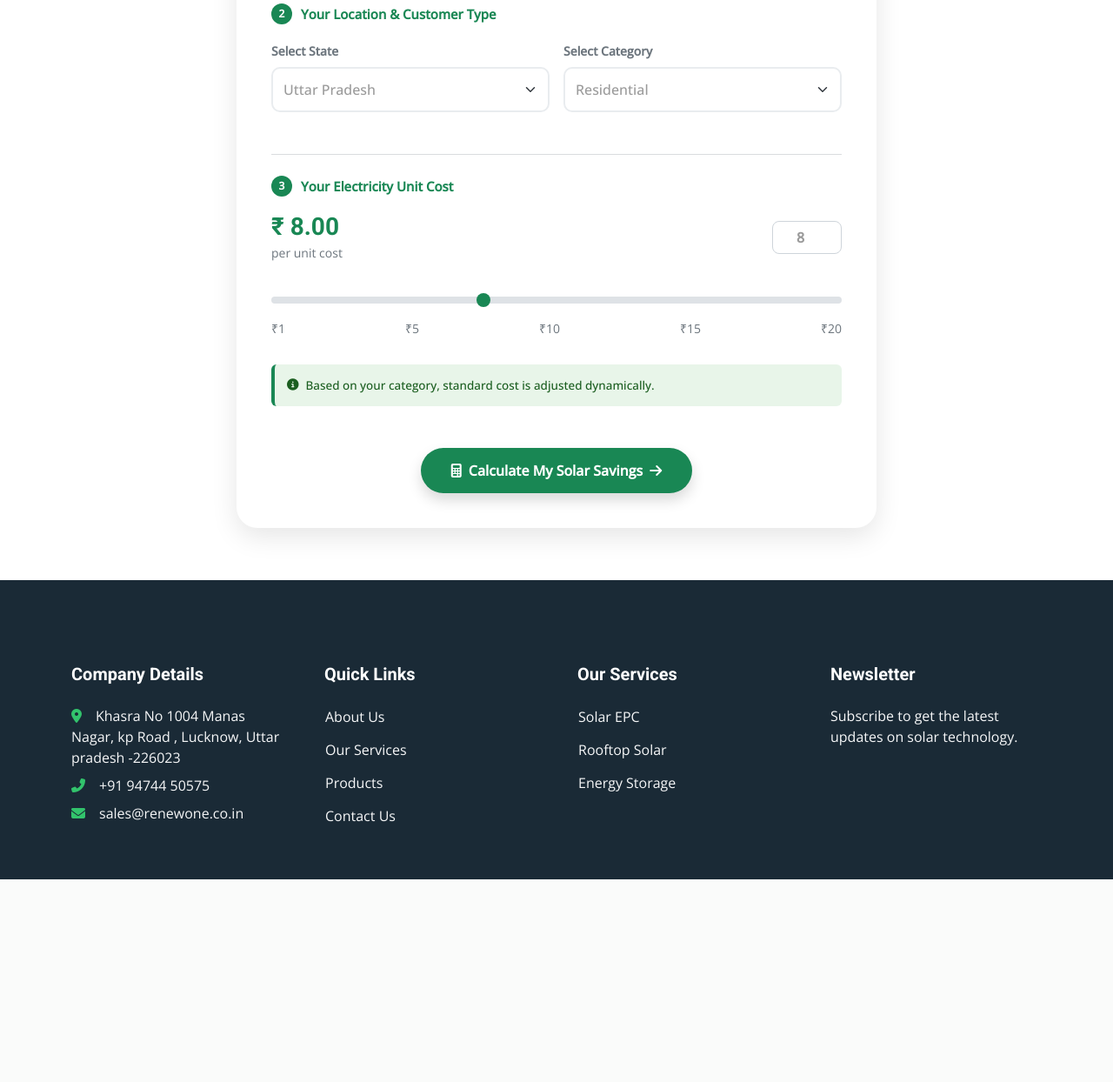
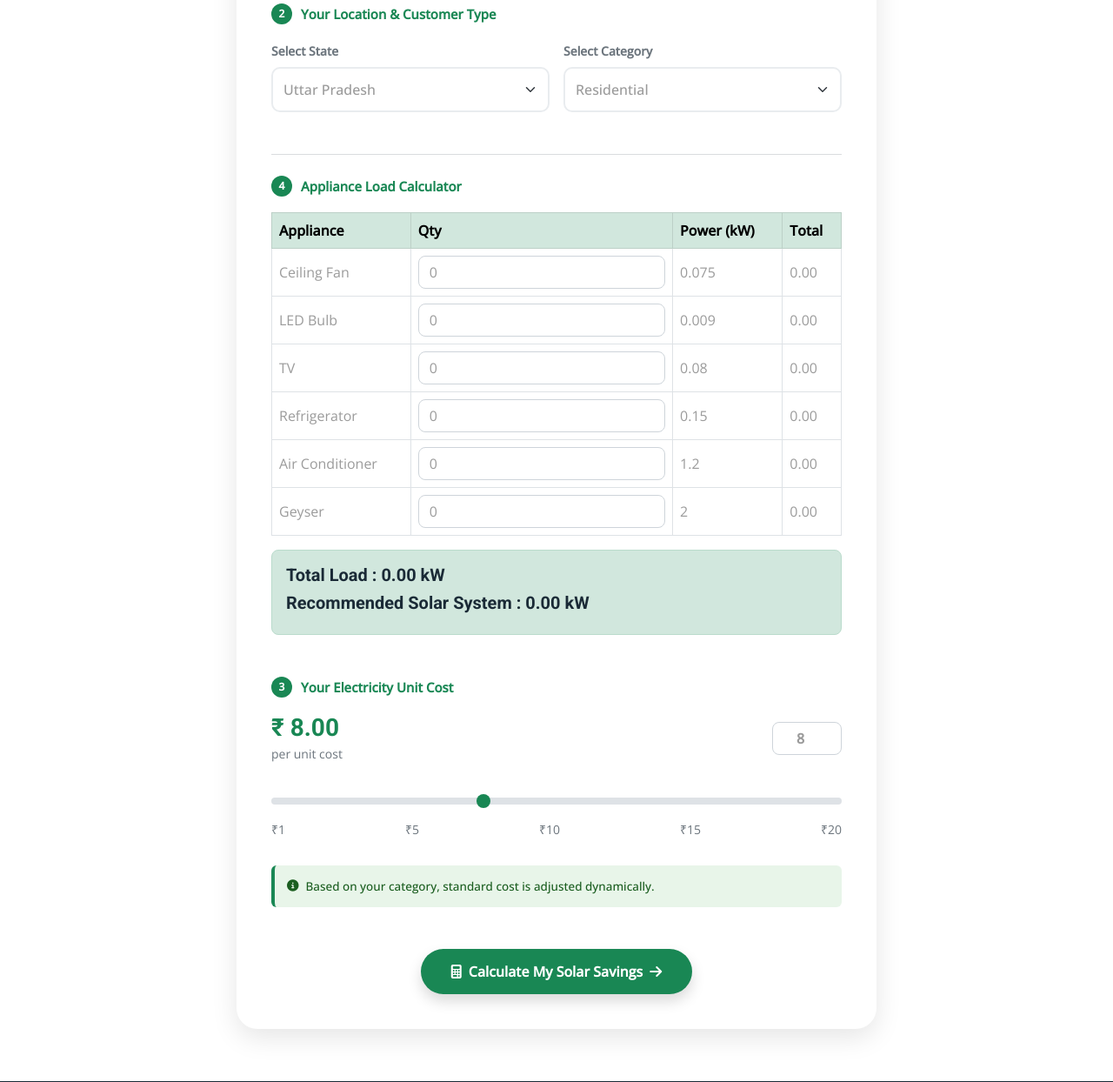
Before and after one commit to readywebsites/Renewone-solar, a Django app: page /solar-calculator/ in a window 1280 px wide. Shown: the part 870-2114 px from the top of the page at 87% size. Before the commit the page ends 1881 px from the top, so only its background shows below. Run offline with Django 5.2, Linux system fonts and the light colour scheme; some libraries are stand-ins or nearby versions.

Commit message:
calculator

```diff
--- a/templates/solar-calculator.html
+++ b/templates/solar-calculator.html
@@ -155,6 +155,80 @@
                         </div>
 
                         <hr class="text-muted opacity-25 my-4">
+
+<div class="mb-5">
+    <div class="step-title">
+        <span class="badge bg-success rounded-circle">4</span>
+        Appliance Load Calculator
+    </div>
+
+    <div class="table-responsive">
+        <table class="table table-bordered align-middle">
+            <thead class="table-success">
+                <tr>
+                    <th>Appliance</th>
+                    <th>Qty</th>
+                    <th>Power (kW)</th>
+                    <th>Total</th>
+                </tr>
+            </thead>
+            <tbody>
+                <tr>
+                    <td>Ceiling Fan</td>
+                    <td><input type="number" class="form-control qty" data-power="0.075" value="0"></td>
+                    <td>0.075</td>
+                    <td class="row-total">0</td>
+                </tr>
+
+                <tr>
+                    <td>LED Bulb</td>
+                    <td><input type="number" class="form-control qty" data-power="0.009" value="0"></td>
+                    <td>0.009</td>
+                    <td class="row-total">0</td>
+                </tr>
+
+                <tr>
+                    <td>TV</td>
+                    <td><input type="number" class="form-control qty" data-power="0.08" value="0"></td>
+                    <td>0.08</td>
+                    <td class="row-total">0</td>
+                </tr>
+
+                <tr>
+                    <td>Refrigerator</td>
+                    <td><input type="number" class="form-control qty" data-power="0.15" value="0"></td>
+                    <td>0.15</td>
+                    <td class="row-total">0</td>
+                </tr>
+
+                <tr>
+                    <td>Air Conditioner</td>
+                    <td><input type="number" class="form-control qty" data-power="1.2" value="0"></td>
+                    <td>1.2</td>
+                    <td class="row-total">0</td>
+                </tr>
+
+                <tr>
+                    <td>Geyser</td>
+                    <td><input type="number" class="form-control qty" data-power="2" value="0"></td>
+                    <td>2</td>
+                    <td class="row-total">0</td>
+                </tr>
+            </tbody>
+        </table>
+    </div>
+
+    <div class="alert alert-success">
+        <h5>Total Load :
+            <span id="totalLoad">0</span> kW
+        </h5>
+
+        <h5>
+            Recommended Solar System :
+            <span id="recommendedSolar">0</span> kW
+        </h5>
+    </div>
+</div>
 
                         <div class="mb-5">
                             <div class="step-title">
@@ -446,6 +520,39 @@
 
     });
 }
+function calculateAppliances() {
+
+    let totalLoad = 0;
+
+    document.querySelectorAll('.qty').forEach(function(input){
+
+        let qty = parseFloat(input.value) || 0;
+        let power = parseFloat(input.dataset.power);
+
+        let rowTotal = qty * power;
+
+        input.closest('tr')
+             .querySelector('.row-total')
+             .innerText = rowTotal.toFixed(2);
+
+        totalLoad += rowTotal;
+    });
+
+    document.getElementById('totalLoad').innerText =
+        totalLoad.toFixed(2);
+
+    let solarSize = totalLoad * 1.25;
+
+    document.getElementById('recommendedSolar').innerText =
+        solarSize.toFixed(2);
+}
+
+document.querySelectorAll('.qty').forEach(function(input){
+    input.addEventListener('input', calculateAppliances);
+});
+
+calculateAppliances();
+
     </script>
 </body>
 </html>
```
